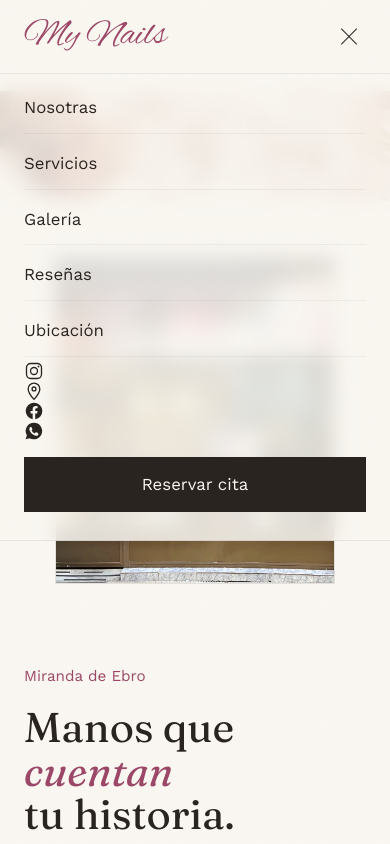
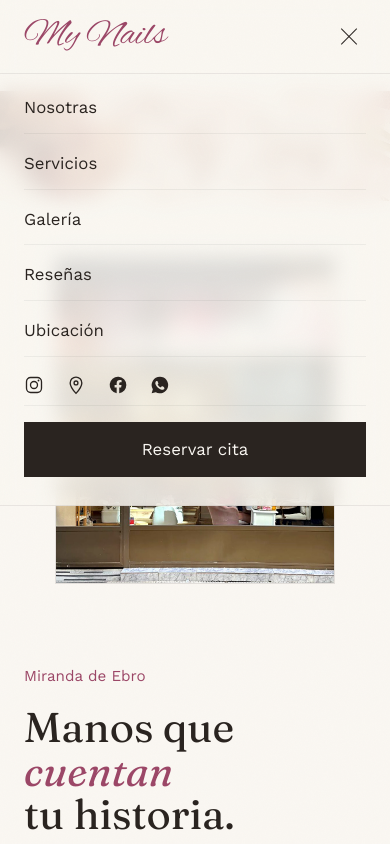
Before and after one commit to yeancq/My-Nails, a plain HTML site: page index.html in a window 390 px wide. Both pictures are taken after a click on the button "Abrir menú". Shown: the top 844 px of the page. Drawn offline with nearby package versions, Linux system fonts and the light colour scheme.

Commit message:
Add files via upload

```diff
--- a/css/style.css
+++ b/css/style.css
@@ -259,6 +259,24 @@ ul { list-style: none; margin: 0; padding: 0; }
   padding: 12px 0;
   font-size: 1.05rem;
   border-bottom: 1px solid rgba(42,36,32,0.06);
+}
+.nav__mobile-socials {
+  display: flex;
+  align-items: center;
+  gap: 22px;
+  padding: 14px 0 10px;
+  border-bottom: 1px solid rgba(42,36,32,0.06);
+}
+.nav__mobile-socials a {
+  display: inline-flex;
+  padding: 0 !important;
+  border: none !important;
+  color: var(--ink);
+  transition: color 0.3s var(--ease), transform 0.3s var(--ease);
+}
+.nav__mobile-socials a:hover {
+  color: var(--rose);
+  transform: translateY(-2px);
 }
 .nav__mobile-cta {
   margin-top: 12px;
@@ -701,15 +719,21 @@ ul { list-style: none; margin: 0; padding: 0; }
   line-height: 1;
 }
 
+.footer__socials {
+  display: inline-flex;
+  align-items: center;
+  gap: 16px;
+}
+
 .footer__social {
   display: inline-flex;
   align-items: center;
-  gap: 8px;
   color: rgba(250,247,242,0.6);
-  transition: color 0.3s var(--ease);
+  transition: color 0.3s var(--ease), transform 0.3s var(--ease);
 }
 .footer__social:hover {
   color: var(--rose);
+  transform: translateY(-2px);
 }
 
 /* =========================================================
```
